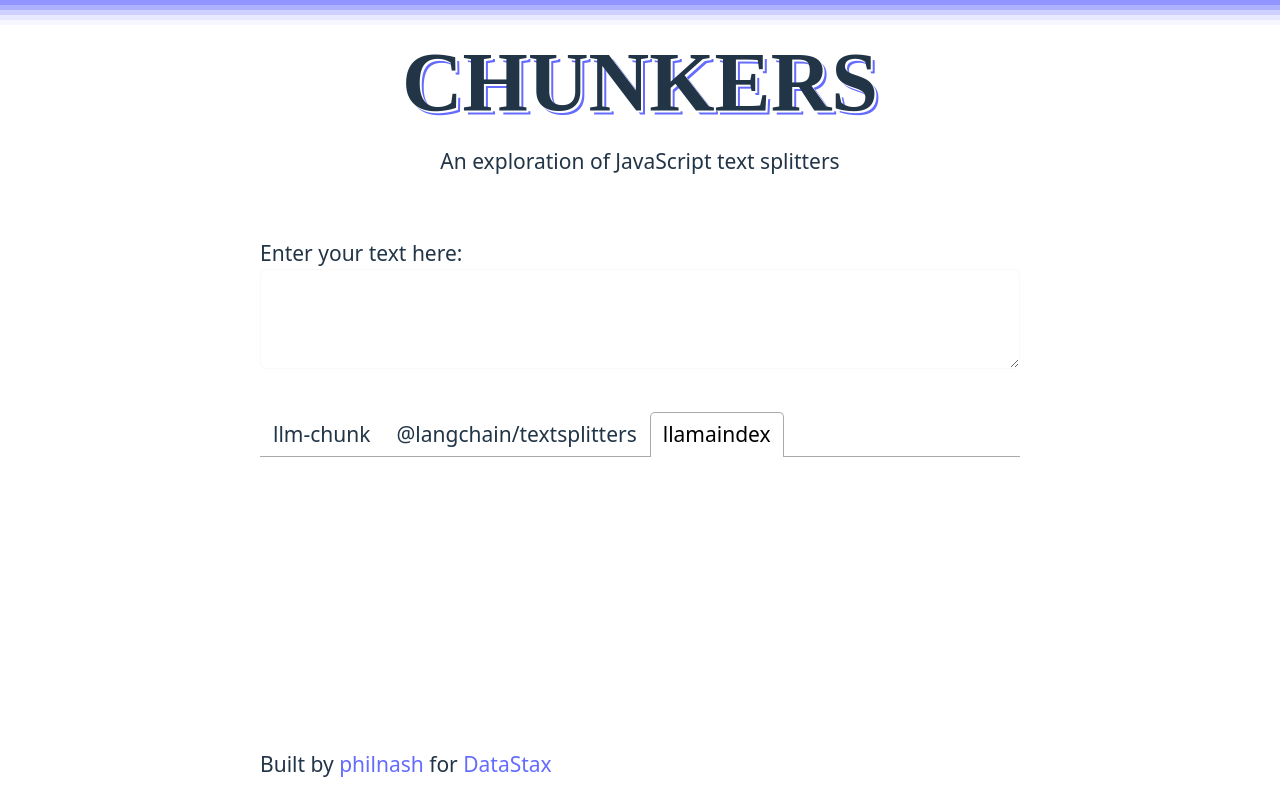
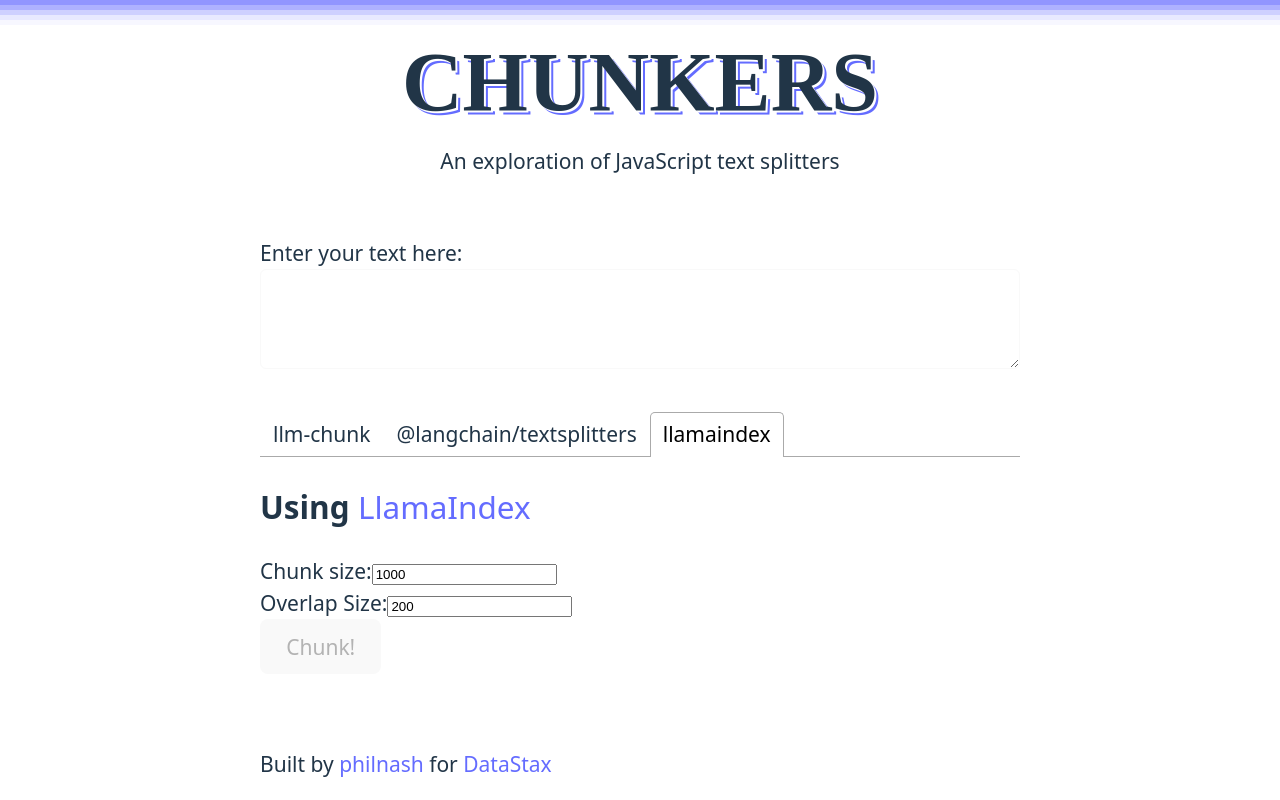
Before and after one commit to philnash/chunkers, a Next.js app: page / in a window 1280 px wide. Both pictures are taken after a click on the tab "llamaindex". Built offline with nearby package versions, Linux system fonts and the light colour scheme.

Commit message:
Basic LlamaIndex and highlighting overlaps

```diff
--- a/package.json
+++ b/package.json
@@ -10,6 +10,7 @@
   },
   "dependencies": {
     "@langchain/textsplitters": "^0.0.3",
+    "@llamaindex/core": "^0.1.9",
     "llm-chunk": "^0.0.1",
     "nanoid": "^5.0.7",
     "next": "14.2.5",
--- a/src/app/actions/langchain.ts
+++ b/src/app/actions/langchain.ts
@@ -5,7 +5,7 @@ import {
   type LangchainSplitter,
   LANGCHAIN_SPLITTER_MAP,
 } from "../types";
-import { nanoid } from "nanoid";
+import { addIdsToChunks } from "./utils";
 
 export async function chunkText(
   splitter: LangchainSplitter,
@@ -16,5 +16,5 @@ export async function chunkText(
   const SplitterClass = LANGCHAIN_SPLITTER_MAP[splitter];
   const textSplitter = new SplitterClass({ chunkSize, chunkOverlap });
   const chunks = await textSplitter.splitText(text);
-  return chunks.map((chunk) => ({ chunk, id: nanoid() }));
+  return addIdsToChunks(chunks);
 }
--- /dev/null
+++ b/src/app/actions/llamaindex.ts
@@ -0,0 +1,15 @@
+"use server";
+
+import { SentenceSplitter } from "@llamaindex/core/node-parser";
+import { addIdsToChunks } from "./utils";
+
+export async function chunkText(
+  text: string,
+  chunkSize: number,
+  overlap: number
+) {
+  const splitter = new SentenceSplitter({ chunkSize, chunkOverlap: overlap });
+  console.log(splitter.tokenSize(text));
+  const chunks = splitter.splitText(text);
+  return addIdsToChunks(chunks);
+}
--- a/src/app/actions/llm-chunk.ts
+++ b/src/app/actions/llm-chunk.ts
@@ -2,7 +2,7 @@
 
 import { chunk } from "llm-chunk";
 import { type Chunks } from "../types";
-import { nanoid } from "nanoid";
+import { addIdsToChunks } from "./utils";
 
 type SplitOptions = {
   minLength?: number;
@@ -17,5 +17,5 @@ export async function chunkText(
   options: SplitOptions
 ): Promise<Chunks> {
   const chunks = chunk(text, options);
-  return chunks.map((chunk) => ({ chunk, id: nanoid() }));
+  return addIdsToChunks(chunks);
 }
--- /dev/null
+++ b/src/app/actions/utils.ts
@@ -0,0 +1,6 @@
+import { nanoid } from "nanoid";
+import { type Chunks } from "../types";
+
+export function addIdsToChunks(chunks: string[]): Chunks {
+  return chunks.map((chunk) => ({ chunk, id: nanoid() }));
+}
--- /dev/null
+++ b/src/app/components/Chunk.module.css
@@ -0,0 +1,3 @@
+.overlap {
+  background-color: var(--accent-color);
+}
--- /dev/null
+++ b/src/app/components/Chunk.tsx
@@ -0,0 +1,54 @@
+import styles from "./Chunk.module.css";
+
+type ChunkProps = {
+  previousText?: string;
+  text: string;
+  nextText?: string;
+};
+
+function findOverlapAtEnd(a: string, b: string) {
+  if (b.length === 0) return "";
+  if (a.endsWith(b)) return b;
+  return findOverlapAtEnd(a, b.substring(0, b.length - 1));
+}
+
+function findOverlapAtStart(a: string, b: string) {
+  if (b.length === 0) return "";
+  if (a.startsWith(b)) return b;
+  return findOverlapAtStart(a, b.substring(1));
+}
+
+function getStartOverlap(text: string, previousText?: string) {
+  if (previousText) {
+    return findOverlapAtStart(text, previousText);
+  }
+  return "";
+}
+
+function getEndOverlap(text: string, nextText?: string) {
+  if (nextText) {
+    return findOverlapAtEnd(text, nextText);
+  }
+  return "";
+}
+
+function overlapSpan(overlap: string) {
+  return overlap ? <span className={styles.overlap}>{overlap}</span> : "";
+}
+
+export default function Chunk({
+  previousText,
+  text,
+  nextText,
+}: Readonly<ChunkProps>) {
+  const startOverlap = getStartOverlap(text, previousText);
+  const endOverlap = getEndOverlap(text, nextText);
+  let middleText = text.replace(startOverlap, "").replace(endOverlap, "");
+  return (
+    <div className="card">
+      {overlapSpan(startOverlap)}
+      {middleText}
+      {overlapSpan(endOverlap)}
+    </div>
+  );
+}
--- a/src/app/components/Chunker.tsx
+++ b/src/app/components/Chunker.tsx
@@ -10,6 +10,7 @@ import Input from "./Input";
 import Output from "./Output";
 import LLMChunk from "./LLMChunk";
 import Langchain from "./Langchain";
+import LlamaIndex from "./LlamaIndex";
 
 export default function Chunker() {
   const [text, setText] = useState("");
@@ -34,9 +35,9 @@ export default function Chunker() {
         <TabPanel>
           <Langchain text={text} setOutput={setOutput} />
         </TabPanel>
-        {/* <TabPanel>
-            <LlamaIndex text={text} setOutput={setOutput} />
-          </TabPanel> */}
+        <TabPanel>
+          <LlamaIndex text={text} setOutput={setOutput} />
+        </TabPanel>
       </Tabs>
 
       <section>
--- /dev/null
+++ b/src/app/components/LlamaIndex.tsx
@@ -0,0 +1,58 @@
+import { useState } from "react";
+import ChunkButton from "./ChunkButton";
+import { chunkText } from "../actions/llamaindex";
+import { Chunks } from "../types";
+
+type Props = {
+  text: string;
+  setOutput: React.Dispatch<React.SetStateAction<Chunks>>;
+};
+
+export default function LlamaIndex({ text, setOutput }: Readonly<Props>) {
+  const [chunkSize, setChunkSize] = useState(1000);
+  const [overlap, setOverlap] = useState(200);
+
+  async function chunk() {
+    console.log({ chunkSize, overlap });
+    const output = await chunkText(text, chunkSize, overlap);
+    setOutput(output);
+  }
+
+  return (
+    <>
+      <h2>
+        Using{" "}
+        <a href="https://www.npmjs.com/package/llamaindex" target="_blank">
+          LlamaIndex
+        </a>
+      </h2>
+      <div>
+        <label htmlFor="llamaindex-chunk-size">Chunk size:</label>
+        <input
+          type="number"
+          inputMode="numeric"
+          id="llamaindex-chunk-size"
+          name="llamaindex-chunk-size"
+          value={chunkSize}
+          onChange={(event) =>
+            setChunkSize(parseInt(event.currentTarget.value, 10))
+          }
+        ></input>
+      </div>
+      <div>
+        <label htmlFor="llamaindex-overlap">Overlap Size:</label>
+        <input
+          type="number"
+          inputMode="numeric"
+          id="llamaindex-overlap"
+          name="llamaindex-overlap"
+          value={overlap}
+          onChange={(event) =>
+            setOverlap(parseInt(event.currentTarget.value, 10))
+          }
+        ></input>
+      </div>
+      <ChunkButton chunkText={chunk} text={text} />
+    </>
+  );
+}
--- a/src/app/components/Output.css
+++ b/src/app/components/Output.css
@@ -1,9 +1,10 @@
-output div {
+output div.card {
   text-wrap: wrap;
   white-space: pre-wrap;
   word-wrap: break-word;
   background-color: var(--background-darker);
   padding: 10px;
   border-radius: 6px;
-  margin-bottom: 10px;
+  margin-bottom: 2em;
+  border-bottom: 1px solid var(--text-color);
 }
--- a/src/app/components/Output.tsx
+++ b/src/app/components/Output.tsx
@@ -1,4 +1,5 @@
 import { Chunks } from "../types";
+import Chunk from "./Chunk";
 import "./Output.css";
 
 type OutputProps = {
@@ -8,11 +9,24 @@ type OutputProps = {
 export default function Output({ chunks }: Readonly<OutputProps>) {
   return (
     <output>
-      {chunks.map((chunk) => (
-        <div className="card" key={chunk.id}>
-          {chunk.chunk}
-        </div>
-      ))}
+      {chunks.map((chunk, index) => {
+        const previousText = chunks[index - 1]
+          ? chunks[index - 1].chunk
+          : undefined;
+        const nextText = chunks[index + 1]
+          ? chunks[index + 1].chunk
+          : undefined;
+        return (
+          <Chunk
+            key={chunk.id}
+            previousText={previousText}
+            text={chunk.chunk}
+            nextText={nextText}
+          ></Chunk>
+        );
+      })}
     </output>
   );
 }
+
+// A function to find the overlap between two strings
--- a/src/app/types.ts
+++ b/src/app/types.ts
@@ -4,10 +4,12 @@ import {
   MarkdownTextSplitter,
 } from "@langchain/textsplitters";
 
-export type Chunks = Array<{
+export type Chunk = {
   chunk: string;
   id: string;
-}>;
+};
+
+export type Chunks = Array<Chunk>;
 
 export const LANGCHAIN_SPLITTER_MAP = {
   CharacterTextSplitter: CharacterTextSplitter,
```
Also changed, not shown: 1 other file (tests, documents, lock files or other folders).
